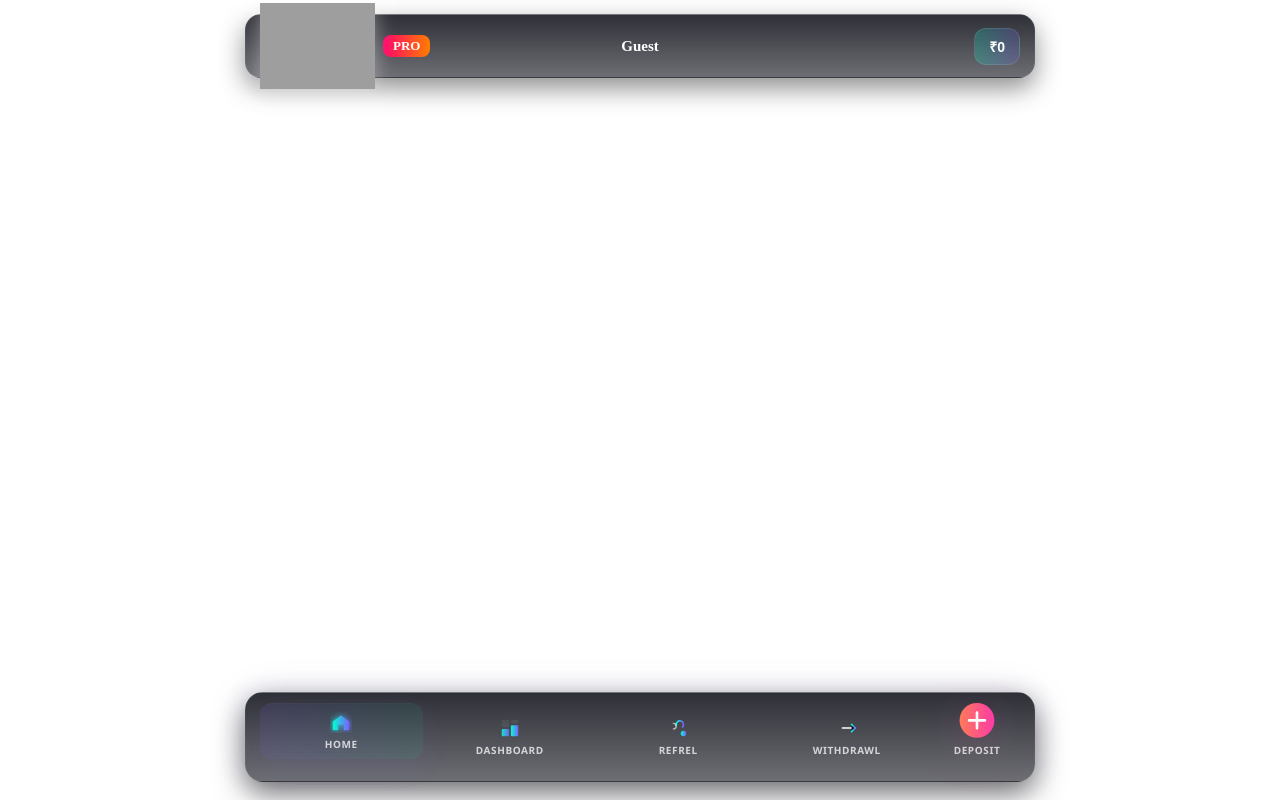
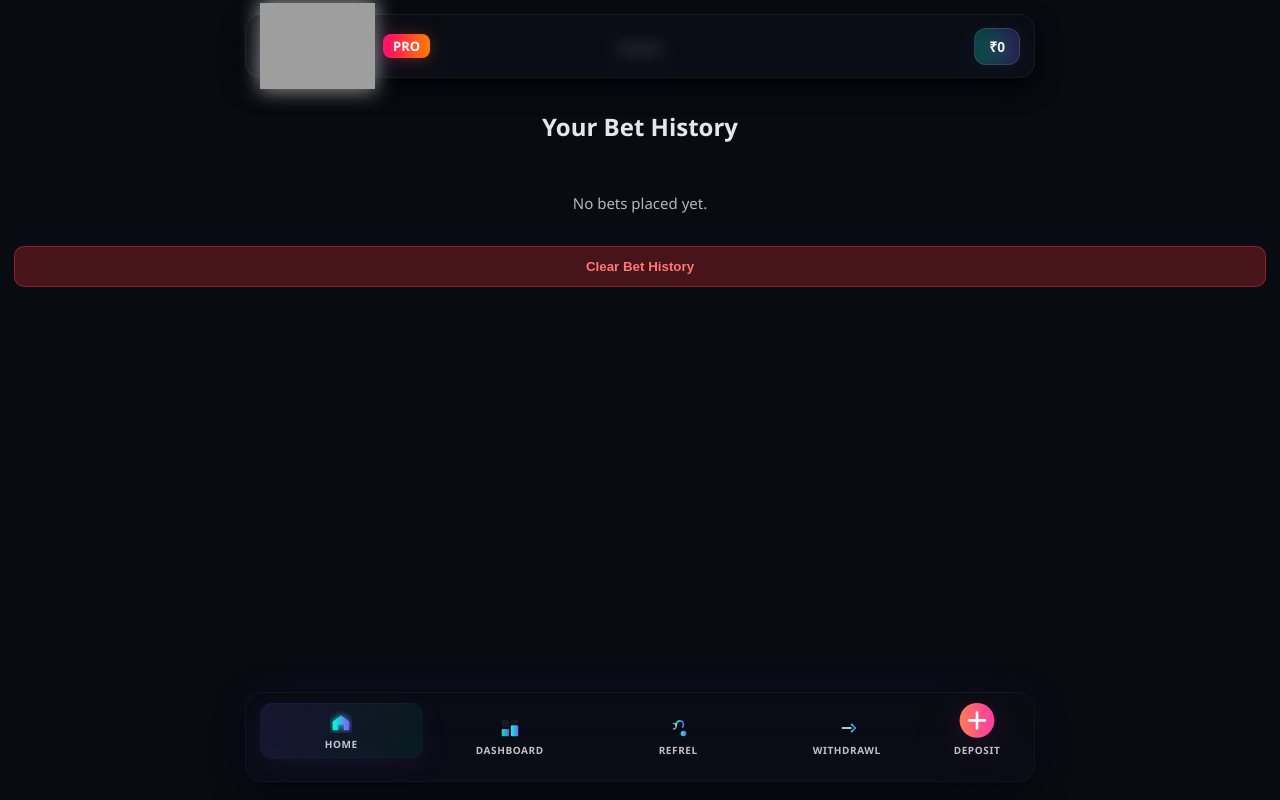
Before and after one commit to 11apna/dashboard, a plain HTML site: page index.html in a window 1280 px wide. Drawn offline with Linux system fonts and the light colour scheme; grey boxes are pictures that could not be loaded.

Commit message:
Update index.html

```diff
--- a/index.html
+++ b/index.html
@@ -1,3 +1,166 @@
+<!DOCTYPE html>
+<html lang="en">
+<head>
+<meta charset="UTF-8">
+<meta name="viewport" content="width=device-width, initial-scale=1.0">
+<title>Bet History</title>
+
+<style>
+body{
+    margin:0;
+    font-family: "Segoe UI", Arial, sans-serif;
+    background:#080b12;
+    color:white;
+    padding:90px 14px 40px;
+}
+
+/* TOP BAR */
+.killer-top-bar{
+  position: fixed;top: 14px;left: 50%;transform: translateX(-50%);
+  width: calc(100% - 32px);max-width: 760px;height: 62px;
+  background: linear-gradient(180deg, rgba(10,12,20,0.85), rgba(12,14,24,0.6));
+  border-radius: 16px;border: 1px solid rgba(255,255,255,0.05);
+  backdrop-filter: blur(8px) saturate(120%);
+  display: flex;align-items: center;justify-content: space-between;
+  padding: 0 14px;box-shadow: 0 10px 26px rgba(0,0,0,0.45);
+  z-index: 9999999;
+}
+.brand-box{display: flex;align-items:center;gap:8px;}
+.brand-img{width:115px;filter: drop-shadow(0 0 10px rgba(255,255,255,0.4));}
+.pro-badge{background:linear-gradient(90deg,#ff006a,#ff7e00);padding:3px 10px;border-radius:8px;color:#fff;font-size:13px;font-weight:700;}
+.user-name{position:absolute;left:50%;transform:translateX(-50%);font-size:15px;font-weight:700;color:#fff;text-transform:capitalize;}
+.wallet-btn{
+  background:linear-gradient(90deg,rgba(0,255,209,0.22),rgba(122,95,255,0.22));
+  padding:8px 14px;border-radius:12px;font-size:14px;font-weight:700;
+  border:1px solid rgba(255,255,255,0.1);color:#fff;
+}
+
+/* MAIN HEADING */
+h2{
+    text-align:center;
+    margin:20px 0 10px;
+    opacity:.9;
+}
+
+/* HISTORY BOX */
+.history-list{
+    display:flex;
+    flex-direction:column;
+    gap:14px;
+}
+
+.item{
+    background:#0e141e;
+    padding:14px;
+    border-radius:12px;
+    border:1px solid rgba(255,255,255,0.07);
+}
+.item-title{
+    font-size:15px;
+    font-weight:600;
+    margin-bottom:6px;
+}
+.item-team{
+    opacity:.85;
+    margin-bottom:6px;
+}
+.item-time{
+    font-size:13px;
+    opacity:.6;
+}
+
+.empty{
+    text-align:center;
+    opacity:.7;
+    margin-top:40px;
+    font-size:15px;
+}
+
+.clear-btn{
+    margin-top:18px;
+    width:100%;
+    padding:12px;
+    border:0;
+    border-radius:10px;
+    background:rgba(255,50,50,0.25);
+    border:1px solid rgba(255,50,50,0.4);
+    color:#ff7777;
+    font-weight:700;
+    cursor:pointer;
+}
+.clear-btn:active{transform:scale(.96);}
+</style>
+</head>
+<body>
+
+<!-- TOP BAR -->
+<div class="killer-top-bar">
+  <div class="brand-box">
+    <img src="https://d13ir53smqqeyp.cloudfront.net/d11-static-pages/images/dream11LogoWhite.webp" class="brand-img">
+    <span class="pro-badge">PRO</span>
+  </div>
+
+  <span id="userName" class="user-name"></span>
+
+  <button id="walletBtn" class="wallet-btn">₹0</button>
+</div>
+
+<h2>Your Bet History</h2>
+
+<div id="historyBox" class="history-list"></div>
+
+<button class="clear-btn" onclick="clearHistory()">Clear Bet History</button>
+
+<script>
+function loadUser(){
+  const uname = localStorage.getItem("APP_USER") || "Guest";
+  const bal = Number(localStorage.getItem("APP_BALANCE") || 0);
+
+  document.getElementById("userName").innerText = uname;
+  document.getElementById("walletBtn").innerText = "₹" + bal;
+}
+loadUser();
+
+// LOAD HISTORY
+function loadHistory(){
+    let list = JSON.parse(localStorage.getItem("BET_HISTORY") || "[]");
+    const box = document.getElementById("historyBox");
+
+    if(list.length === 0){
+        box.innerHTML = `<p class="empty">No bets placed yet.</p>`;
+        return;
+    }
+
+    // Latest first
+    list.reverse();
+
+    list.forEach(b=>{
+        let div = document.createElement("div");
+        div.className = "item";
+
+        div.innerHTML = `
+            <div class="item-title">Bet: ₹${b.amount}</div>
+            <div class="item-team">${b.team}</div>
+            <div class="item-time">${b.time}</div>
+        `;
+        box.appendChild(div);
+    });
+}
+
+loadHistory();
+
+// CLEAR HISTORY
+function clearHistory(){
+    if(confirm("Delete all bet records?")){
+        localStorage.removeItem("BET_HISTORY");
+        location.reload();
+    }
+}
+</script>
+
+</body>
+</html>
+
 <!-- Floating Top Bar -->
 <div class="killer-top-bar">
   <div class="brand-box">
```
